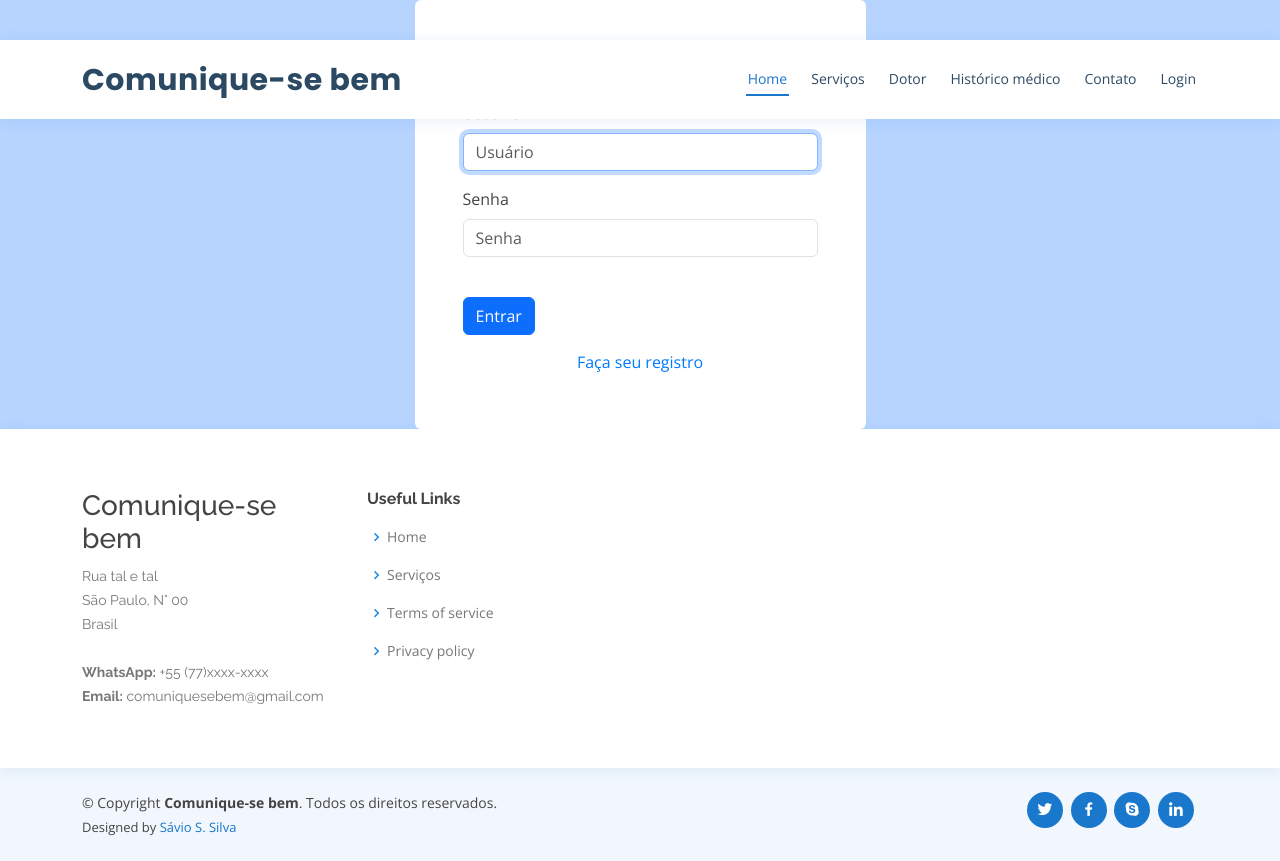
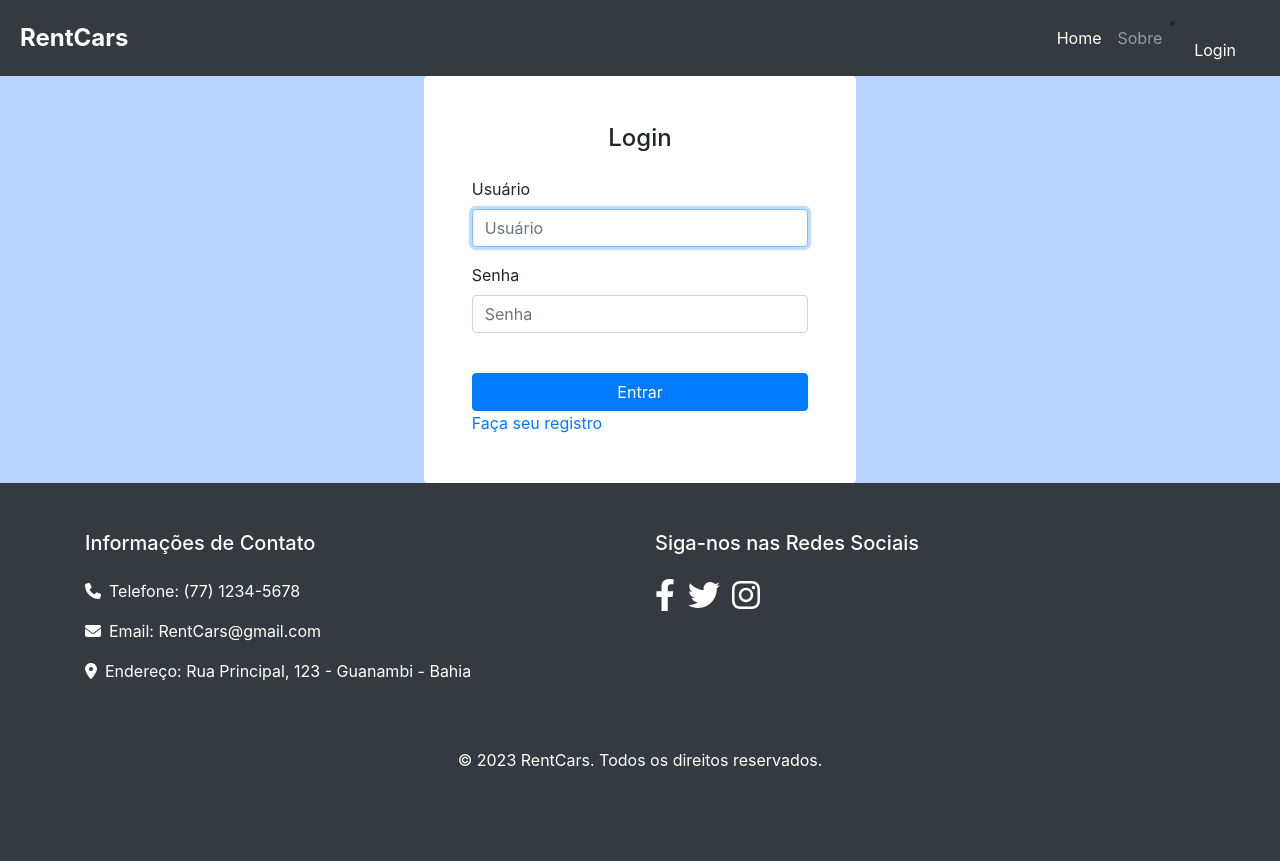
Before and after one commit to saviodev23/ProjectWebII, a Django app: page /accounts/login/ in a window 1280 px wide. After the commit the page ends 767 px from the top, so only its background shows below. Run offline with Django 5.2, Linux system fonts and the light colour scheme; some libraries are stand-ins or nearby versions.

Commit message:
form de login e register

```diff
--- a/accounts/templates/registration/login.html
+++ b/accounts/templates/registration/login.html
@@ -24,12 +24,12 @@
 	          <input type="hidden" name="next" value="{{ next }}">
             <div class="row mb-4">
               <div class="col text-center">
-                {# <a href="{% url 'password_reset' %}">Esqueceu sua senha?</a> #}
+{#                <a href="{% url 'password_reset' %}">Esqueceu sua senha?</a>#}
               </div>
             </div>
 
             <button type="submit" class="btn btn-primary btn-block">Entrar</button>
-            <a href="{% url 'register' %}" class="btn btn-link d-block mt-2">Faça seu registro</a>
+            <a href="{% url 'register' %}">Faça seu registro</a>
 
           </form>
         </div>
@@ -37,25 +37,10 @@
     </div>
   </div>
 </div>
-
     <style>
 	  body {
 		background-color: #b7d4ff;
 	  }
 
-  /* Adicionando estilos para tornar o formulário responsivo */
-
-
-  .btn-link {
-    text-decoration: none;
-    color: #007bff;
-  }
-
-  @media (max-width: 768px) {
-    .col-xl-5 {
-      max-width: 100%;
-    }
-  }
     </style>
-
 {% endblock %}
--- a/agenda/admin.py
+++ b/agenda/admin.py
@@ -1,5 +1,6 @@
 from django.contrib import admin
-from .models import Agenda, Servico
+from .models import Agenda, Servico, HistoricoAgendamento
 
 admin.site.register(Agenda)
 admin.site.register(Servico)
+admin.site.register(HistoricoAgendamento)
--- a/templates/assets/base.html
+++ b/templates/assets/base.html
@@ -1,59 +1,49 @@
 {% load static %}
+
 <!DOCTYPE html>
 <html lang="pt-br">
+<head>
+	<meta charset="UTF-8">
+	<meta http-equiv="X-UA-Compatible" content="IE=edge">
+    <meta name="viewport" content="width=device-width, initial-scale=1, shrink-to-fit=no">
+	<title>{% block title %}{% endblock %}</title>
 
-<head>
-  <meta charset="utf-8">
-  <meta content="width=device-width, initial-scale=1.0" name="viewport">
+	<!-- CSS -->
+	<link href="https://cdn.jsdelivr.net/npm/bootstrap@5.2.3/dist/css/bootstrap.min.css" rel="stylesheet" integrity="sha384-rbsA2VBKQhggwzxH7pPCaAqO46MgnOM80zW1RWuH61DGLwZJEdK2Kadq2F9CUG65" crossorigin="anonymous">
+    <link rel="stylesheet" href="https://stackpath.bootstrapcdn.com/bootstrap/4.5.2/css/bootstrap.min.css">
+	<link rel="stylesheet" href="{% static 'css/styles.css' %}">
+    <link href=https://fonts.googleapis.com/css?family=Nunito:200,200i,300,300i,400,400i,600,600i,700,700i,800,800i,900,900i" rel="stylesheet">
+    <link rel="stylesheet" href="https://maxcdn.bootstrapcdn.com/bootstrap/4.5.2/css/bootstrap.min.css">
+	<!-- Adicione a biblioteca datetimepicker -->
+	<link rel="stylesheet" href="https://cdn.jsdelivr.net/npm/datetimepicker@2.4.1/build/jquery.datetimepicker.min.css">
+	<script src="https://cdn.jsdelivr.net/npm/datetimepicker@2.4.1/build/jquery.datetimepicker.full.min.js"></script>
+    <script src="https://use.fontawesome.com/releases/v6.3.0/js/all.js" crossorigin="anonymous"></script>
+</head>
+<body>
 
-  <title>Clinica Speak Ease</title>
-  <meta content="" name="description">
-  <meta content="" name="keywords">
+	{% include 'assets/navbar.html' %}
 
-  <!-- Favicons -->
-  <link href="{% static 'img/favicon.png' %}" rel="icon">
-  <link href="{% static 'img/apple-touch-icon.png' %}" rel="apple-touch-icon">
+	<div class="container">
+		{% block content %}{% endblock %}
+	</div>
 
+	<!-- JS-->
+	<script src="https://cdn.jsdelivr.net/npm/bootstrap@5.2.3/dist/js/bootstrap.bundle.min.js" crossorigin="anonymous"></script>
+	<script src="https://cdn.jsdelivr.net/npm/bootstrap@5.2.3/dist/js/bootstrap.bundle.min.js" crossorigin="anonymous"></script>
+    <script src="https://cdnjs.cloudflare.com/ajax/libs/Chart.js/2.8.0/Chart.min.js" crossorigin="anonymous"></script>
+    <script src="https://cdn.jsdelivr.net/npm/simple-datatables@7.1.2/dist/umd/simple-datatables.min.js" crossorigin="anonymous"></script>
+	<script src="https://stackpath.bootstrapcdn.com/bootstrap/4.5.2/js/bootstrap.min.js"></script>
+	<script src="https://code.jquery.com/jquery-3.6.1.min.js" integrity="sha256-o88AwQnZB+VDvE9tvIXrMQaPlFFSUTR+nldQm1LuPXQ=" crossorigin="anonymous"></script>
+	<script src="https://cdn.jsdelivr.net/npm/bootstrap@5.2.3/dist/js/bootstrap.bundle.min.js" integrity="sha384-kenU1KFdBIe4zVF0s0G1M5b4hcpxyD9F7jL+jjXkk+Q2h455rYXK/7HAuoJl+0I4" crossorigin="anonymous"></script>
 
-  <!-- Google Fonts -->
-  <link href="https://fonts.googleapis.com/css?family=Open+Sans:300,300i,400,400i,600,600i,700,700i|Raleway:300,300i,400,400i,500,500i,600,600i,700,700i|Poppins:300,300i,400,400i,500,500i,600,600i,700,700i" rel="stylesheet">
+	<!-- Link para o JS do Bootstrap -->
+	<script src="https://code.jquery.com/jquery-3.5.1.slim.min.js"></script>
+	<script src="https://cdn.jsdelivr.net/npm/@popperjs/core@2.9.1/dist/umd/popper.min.js"></script>
+	<script src="https://maxcdn.bootstrapcdn.com/bootstrap/4.5.2/js/bootstrap.min.js"></script>
 
-  <!-- Vendor CSS Files -->
-  <link href="{% static 'vendor/fontawesome-free/css/all.min.css' %}" rel="stylesheet">
-  <link href="{% static 'vendor/animate.css/animate.min.css' %}" rel="stylesheet">
-  <link href="{% static 'vendor/bootstrap/css/bootstrap.min.css' %}" rel="stylesheet">
-  <link href="{% static 'vendor/bootstrap-icons/bootstrap-icons.css' %}" rel="stylesheet">
-  <link href="{% static 'vendor/boxicons/css/boxicons.min.css' %}" rel="stylesheet">
-  <link href="{% static 'vendor/glightbox/css/glightbox.min.css' %}" rel="stylesheet">
-  <link href="{% static 'vendor/remixicon/remixicon.css' %}" rel="stylesheet">
-  <link href="{% static 'vendor/swiper/swiper-bundle.min.css' %}" rel="stylesheet">
-
-  <!-- Template Main CSS File -->
-  <link href="{% static '/css/style.css' %}" rel="stylesheet">
-
-	<link rel="stylesheet" href="https://cdn.jsdelivr.net/boxicons/2.0.7/css/boxicons.min.css">
-</head>
-
-<body>
-{% include 'assets/navbar.html' %}
-
-{% block content %}{% endblock %}
+	{% block scripts %}{% endblock scripts %}
 
 {% include 'assets/footer.html' %}
 
-  <div id="preloader"></div>
-  <a href="#" class="back-to-top d-flex align-items-center justify-content-center"><i class="bi bi-arrow-up-short"></i></a>
-
-  <!-- Vendor JS Files -->
-  <script src="{% static 'vendor/purecounter/purecounter_vanilla.js' %}"></script>
-  <script src="{% static 'vendor/bootstrap/js/bootstrap.bundle.min.js' %}"></script>
-  <script src="{% static 'vendor/glightbox/js/glightbox.min.js' %}"></script>
-  <script src="{% static 'vendor/swiper/swiper-bundle.min.js' %}"></script>
-  <script src="{% static 'vendor/php-email-form/validate.js' %}"></script>
-
-  <!-- Template Main JS File -->
-  <script src="{% static 'js/main.js' %}"></script>
-
 </body>
-
 </html>
--- a/templates/assets/footer.html
+++ b/templates/assets/footer.html
@@ -1,55 +1,35 @@
-  <!-- ======= Footer ======= -->
-  <footer id="footer">
-
-    <div class="footer-top">
+<footer class="bg-dark text-white py-5">
     <div class="container">
         <div class="row">
-
-          <div class="col-lg-3 col-md-6 footer-contact">
-            <h3>Comunique-se bem</h3>
-            <p>
-              Rua tal e tal<br>
-              São Paulo, N° 00<br>
-              Brasil <br><br>
-              <strong>WhatsApp:</strong> +55 (77)xxxx-xxxx<br>
-              <strong>Email:</strong> comuniquesebem@gmail.com<br>
-            </p>
+            <div class="col-md-6">
+                <h5 class="mb-4">Informações de Contato</h5>
+                <p><i class="fas fa-phone me-2"></i>Telefone: (77) 1234-5678</p>
+                <p><i class="fas fa-envelope me-2"></i>Email: RentCars@gmail.com</p>
+                <p><i class="fas fa-map-marker-alt me-2"></i>Endereço: Rua Principal, 123 - Guanambi - Bahia</p>
             </div>
-
-          <div class="col-lg-2 col-md-6 footer-links">
-            <h4>Useful Links</h4>
-            <ul>
-              <li><i class="bx bx-chevron-right"></i> <a href="#">Home</a></li>
-              <li><i class="bx bx-chevron-right"></i> <a href="#">Serviços</a></li>
-              <li><i class="bx bx-chevron-right"></i> <a href="#">Terms of service</a></li>
-              <li><i class="bx bx-chevron-right"></i> <a href="#">Privacy policy</a></li>
+            <div class="col-md-6">
+                <h5 class="mb-4">Siga-nos nas Redes Sociais</h5>
+                <ul class="list-inline social-icons">
+                    <li class="list-inline-item"><a href="#"><i class="fab fa-facebook-f fa-2x"></i></a></li>
+                    <li class="list-inline-item"><a href="#"><i class="fab fa-twitter fa-2x"></i></a></li>
+                    <li class="list-inline-item"><a href="#"><i class="fab fa-instagram fa-2x"></i></a></li>
                 </ul>
             </div>
-
+        </div>
+        <hr class="my-4">
+        <div class="text-center">
+            <p class="mb-0">&copy; 2023 RentCars. Todos os direitos reservados.</p>
         </div>
     </div>
-    </div>
+</footer>
 
-    <div class="container d-md-flex py-4">
+<style>
+    .social-icons a {
+        color: white;
+        transition: color 0.3s;
+    }
 
-      <div class="me-md-auto text-center text-md-start">
-        <div class="copyright">
-          &copy; Copyright <strong><span>Comunique-se bem</span></strong>. Todos os direitos reservados.
-        </div>
-        <div class="credits">
-          <!-- All the links in the footer should remain intact. -->
-          <!-- You can delete the links only if you purchased the pro version. -->
-          <!-- Licensing information: https://bootstrapmade.com/license/ -->
-          <!-- Purchase the pro version with working PHP/AJAX contact form: https://bootstrapmade.com/medilab-free-medical-bootstrap-theme/ -->
-          Designed by <a href="https://github.com/saviodev23">Sávio S. Silva</a>
-        </div>
-      </div>
-	<div class="social-links text-center text-md-right pt-3 pt-md-0">
-	    <a href="#" class="twitter"><i class="bx bxl-twitter"></i></a>
-	    <a href="#" class="facebook"><i class="bx bxl-facebook"></i></a>
-	    <a href="#" class="google-plus"><i class="bx bxl-skype"></i></a>
-	    <a href="#" class="linkedin"><i class="bx bxl-linkedin"></i></a>
-	</div>
-
-    </div>
-  </footer><!-- End Footer -->
+    .social-icons a:hover {
+        color: #f39c12;
+    }
+</style>
--- a/templates/assets/navbar.html
+++ b/templates/assets/navbar.html
@@ -1,45 +1,119 @@
- <header id="header" class="fixed-top">
-    <div class="container d-flex align-items-center">
+<nav class="navbar navbar-expand-lg navbar-dark bg-dark">
+  <a class="navbar-brand" href="{% url 'home' %}">RentCars</a>
+  <button class="navbar-toggler" type="button" data-toggle="collapse" data-target="#navbarNav" aria-controls="navbarNav" aria-expanded="false" aria-label="Toggle navigation">
+    <span class="navbar-toggler-icon"></span>
+  </button>
 
-      <h1 class="logo me-auto"><a href="{% url 'home' %}">Comunique-se bem</a></h1>
-      <!-- Uncomment below if you prefer to use an image logo -->
-      <!-- <a href="index.html" class="logo me-auto"><img src="assets/img/logo.png" alt="" class="img-fluid"></a>-->
+  <div class="collapse navbar-collapse" id="navbarNav">
+    <ul class="navbar-nav ml-auto">
+      {% if user.is_authenticated %}
+	  <li class="nav-item">
+        <a class="nav-link" href="">Reservas</a>
+      </li>
+	  <li class="nav-item">
+        <a class="nav-link" href="">Fazer Reserva</a>
+      </li>
+      <li class="nav-item">
+        <a class="nav-link" href="">Lista de Reservas</a>
+      </li>
+      {% endif %}
+      <li class="nav-item active">
+        <a class="nav-link" href="">Home <span class="sr-only">(current)</span></a>
+      </li>
+      <li class="nav-item">
+        <a class="nav-link" href="">Sobre</a>
+      </li>
+    </ul>
 
-      <nav id="navbar" class="navbar order-last order-lg-0">
-        <ul>
-          <li><a class="nav-link scrollto active" href="#hero">Home</a></li>
-          <li><a class="nav-link scrollto" href="#services">Serviços</a></li>
-          <li><a class="nav-link scrollto" href="#doctors">Dotor</a></li>
-	      <li><a class="nav-link scrollto" href="">Histórico médico</a></li>
-          <li><a class="nav-link scrollto" href="#contact">Contato</a></li>
     {% if user.is_authenticated %}
-		      <li class="dropdown"><a href="#"><span>Administração</span> <i class="bi bi-chevron-down"></i></a>
-	            <ul>
-		          <li><a href="#">Minha Conta</a></li>
-	              <li class="dropdown"><a href="#"><span>Gerenciamento</span> <i class="bi bi-chevron-right"></i></a>
-	                <ul>
-	                  <li><a href="#">Funcionários</a></li>
-	                  <li><a href="#">Clientes</a></li>
-	                </ul>
-	              </li>
-	              <li><a href="#">Ver agenda</a></li>
-	            </ul>
-	          </li>
-		      <li class="dropdown"><a href="#"><span>Conta</span> <i class="bi bi-chevron-down"></i></a>
-	            <ul>
-	              <li><a class="dropdown-item" href="{% url 'minha_conta' %}">{{ user.username }}</a></li>
-		          <li><a href="#">Mudar senha</a></li>
+    <ul class="navbar-nav ms-auto ms-md-0 me-3 me-lg-4">
+      <li class="nav-item dropdown">
+        <a class="nav-link dropdown-toggle" id="navbarDropdown" href="#" role="button" data-bs-toggle="dropdown" aria-expanded="false"><i class="fas fa-user fa-fw"></i></a>
+        <ul class="dropdown-menu dropdown-menu-end" aria-labelledby="navbarDropdown">
+          <li><a class="dropdown-item" href="">{{ user.username }}</a></li>
+          <li><hr class="dropdown-divider" /></li>
+          <li><a class="dropdown-item" href="">Adicionar Automóvel</a></li>
+          <li><a class="dropdown-item" href="">Adicionar Marca</a></li>
+          <li><a class="dropdown-item" href="">Adicionar Modelo</a></li>
 	      <li><a class="dropdown-item" href="{% url 'logout' %}">Sair</a></li>
+	{% else %}
+	      <li><a class="dropdown-item" href="{% url 'login' %}">Login</a></li>
+
         </ul>
       </li>
     </ul>
-	    {% else %}
-		      <li><a class="dropdown-item" href="{% url 'login' %}">Login</a></li>
     {% endif %}
-        <i class="bi bi-list mobile-nav-toggle"></i>
-      </nav><!-- .navbar -->
+  </div>
+</nav>
 
-{#      <a href="{% url 'marcar_consulta_cliente' %}" class="appointment-btn scrollto"><span class="d-none d-md-inline">Marcar</span> Consulta</a>#}
+<style>
+  .navbar {
+    background-color: #333;
+    padding: 10px 20px;
+  }
 
-    </div>
-  </header><!-- End Header -->
+  .navbar-brand {
+    font-size: 24px;
+    font-weight: bold;
+  }
+
+  .navbar-nav .nav-link {
+    font-size: 16px;
+    padding: 10px 15px;
+  }
+
+  .navbar-toggler {
+    border: none;
+    background: transparent;
+  }
+
+  .navbar-toggler-icon {
+    color: #fff;
+  }
+
+  .navbar-nav .dropdown-menu {
+    background-color: #333;
+    border: none;
+  }
+
+  .dropdown-item {
+    color: #fff;
+  }
+
+  .dropdown-item:hover {
+    background-color: #444;
+  }
+
+  .dropdown-divider {
+    background-color: #444;
+  }
+
+  .navbar-nav .dropdown-menu a {
+    padding: 10px 20px;
+  }
+
+  .navbar-nav .dropdown-menu a:hover {
+    background-color: #444;
+  }
+
+  .navbar-nav .dropdown-menu-end {
+    right: 0;
+    left: auto;
+  }
+
+
+  .navbar-nav.ms-auto {
+    align-items: center;
+  }
+
+  .fas.fa-user.fa-fw {
+    font-size: 24px;
+  }
+
+  /* Media query para ajustar tamanho da fonte nos ícones para telas menores */
+  @media (max-width: 767.98px) {
+    .fas.fa-user.fa-fw {
+      font-size: 20px;
+    }
+  }
+</style>
```
Also changed, not shown: agenda/models.py (+6 -3 lines), README.md, db.sqlite3. Lines whose indentation alone changed are shown as unchanged.
